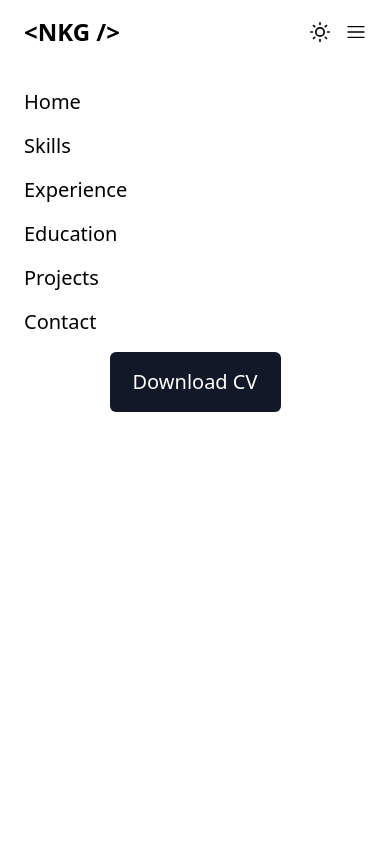
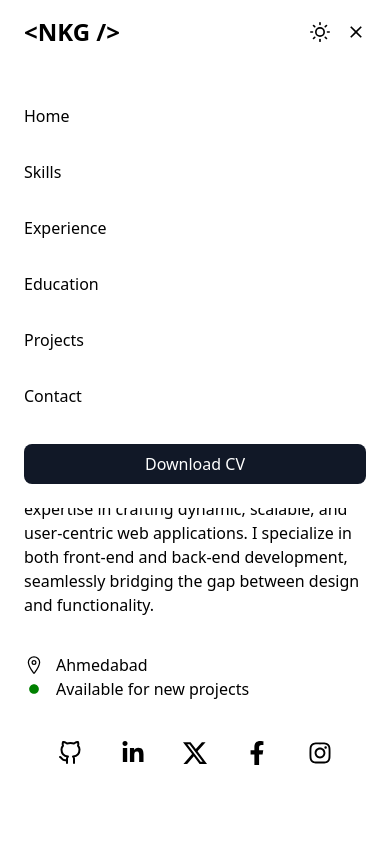
Before and after one commit to nischaygadher15/nkgdevs, a React (Vite) app: page / in a window 390 px wide. Both pictures are taken after a click on the icon 356 px from the left and 32 px from the top of the page. Shown: the top 844 px of the page. Built offline with nearby package versions, Linux system fonts and the light colour scheme.

Commit message:
Hamburgger menu done.

```diff
--- a/src/App.css
+++ b/src/App.css
@@ -1,8 +1,9 @@
-.expNavBar {
-  width: 100%;
-  height: calc(100vh - 64px);
-  position: fixed;
-  top: 64px;
-  left: 0px;
-  background-color: white;
+#navDrawer {
+  display: grid;
+  grid-template-rows: 0fr;
+  transition: grid-template-rows 300ms linear;
 }
+
+#navDrawerContent {
+  overflow: hidden;
+}
--- a/src/App.jsx
+++ b/src/App.jsx
@@ -8,11 +8,9 @@ import Education from "./Components/Education";
 import Projects from "./Components/Projects";
 
 function App() {
-  const [count, setCount] = useState(0);
-
   return (
     <div className="w-full h-full relative flex flex-col items-center">
-      <header className="w-full fixed z-50 flex justify-center shadow-md">
+      <header className="w-full bg-white fixed z-30 flex justify-center shadow-md">
         <Navbar />
       </header>
       <main className="container px-6">
--- a/src/Components/Navbar.jsx
+++ b/src/Components/Navbar.jsx
@@ -1,29 +1,46 @@
-import React, { useState } from "react";
-import { FaGreaterThan, FaLessThan } from "react-icons/fa";
+import React, { useEffect, useState } from "react";
 import { FiSun } from "react-icons/fi";
-import { RiArrowLeftWideFill, RiArrowRightWideFill } from "react-icons/ri";
 import { RxHamburgerMenu } from "react-icons/rx";
+import { IoMdClose } from "react-icons/io";
 
 const Navbar = () => {
   let [menu, setMenu] = useState(false);
-  // let expNavBar = {
-  //   height: "calc(100vh - 64px)",
-  //   position: "fixed",
-  //   top: "64px",
-  //   left: "0px",
-  //   backgroundColor: "white",
-  // };
 
-  let handleMenu = () => setMenu(!menu);
+  let handleMenu = (menuStatus) => {
+    let navDrawer = document.getElementById("navDrawer");
+    if (navDrawer != null) {
+      if (menuStatus) {
+        navDrawer.style.gridTemplateRows = "1fr";
+      } else {
+        navDrawer.style.gridTemplateRows = "0fr";
+      }
+    }
+  };
+
+  useEffect(() => {
+    handleMenu(menu);
+  }, [menu]);
 
   let closeMenu = () => setMenu(false);
+
+  useState(() => {
+    console.log(`menu Status: ${menu}`);
+  });
+
   return (
-    <div className="container px-6 h-16 bg-white flex flex-wrap justify-between items-center">
+    <div className="container max-h-16">
+      {/* Navbar */}
+      <nav
+        className={`px-6 h-16  bg-white flex flex-wrap justify-between items-center`}
+      >
+        {/* Logo */}
         <div className="text-2xl">
           <p className="font-bold">{`<NKG />`}</p>
         </div>
+
+        {/* Nav Links */}
         <div className="flex flex-wrap justify-evenly items-center  text-base">
-        <nav
+          {/* <nav
           className={`p-6 md:p-0 md:flex flex-col md:flex-row items-start flex-wrap md:items-center gap-4 lg:gap-6 text-xl md:text-base ${
             menu ? "expNavBar flex" : "hidden"
           }`}
@@ -50,27 +67,66 @@ const Navbar = () => {
           <button className="w-1/2 md:w-auto bg-gray-900 text-white mx-auto md:mx-0 px-3 py-4 md:py-1 rounded-md">
             Download CV
           </button>
-        </nav>
-        {/* <nav
-          className="fixed bg-white left-0 w-full p-6 md:p-0 flex flex-col md:flex-row items-start flex-wrap md:items-center gap-6 text-xl md:text-base"
-          style={{
-            height: "calc(100vh - 64px)",
-            top: "64px",
-          }}
+        </nav> */}
+          <nav
+            className={`p-6 md:p-0 hidden md:flex flex-col md:flex-row items-start flex-wrap md:items-center gap-4 lg:gap-6 text-xl md:text-base`}
           >
             <a href="#home">Home</a>
-          <a href="#about">About</a>
+            <a href="#skills">Skills</a>
+            <a href="#exps">Experience</a>
             <a href="#edu">Education</a>
-          <a href="#projects">Projects</a>
+            <a href="#project">Projects</a>
             <a href="#contact">Contact</a>
-
-          <button className="w-full md:w-auto py-4 bg-gray-900 text-white px-3 md:py-1 rounded-md">
+            <FiSun className="hidden md:block text-xl cursor-pointer" />
+            <button className="w-1/2 md:w-auto bg-gray-900 text-white mx-auto md:mx-0 px-3 py-4 md:py-1 rounded-md">
               Download CV
             </button>
-        </nav> */}
+          </nav>
           <div className="md:hidden flex gap-4 text-xl">
             <FiSun className="cursor-pointer" />
-          <RxHamburgerMenu className="cursor-pointer" onClick={handleMenu} />
+            {menu ? (
+              <IoMdClose
+                className="cursor-pointer"
+                onClick={() => setMenu(!menu)}
+              />
+            ) : (
+              <RxHamburgerMenu
+                className="cursor-pointer"
+                onClick={() => setMenu(!menu)}
+              />
+            )}
+          </div>
+        </div>
+      </nav>
+
+      {/*<================================== Drawer =======================================>*/}
+
+      <div id="navDrawer" className="bg-white">
+        <div id="navDrawerContent">
+          <nav className="py-6 flex flex-wrap flex-col">
+            <a href="#home" className="py-4 px-6 hover:bg-gray-400">
+              Home
+            </a>
+            <a href="#skills" className="py-4 px-6 hover:bg-gray-400">
+              Skills
+            </a>
+            <a href="#exps" className="py-4 px-6 hover:bg-gray-400">
+              Experience
+            </a>
+            <a href="#edu" className="py-4 px-6 hover:bg-gray-400">
+              Education
+            </a>
+            <a href="#project" className="py-4 px-6 hover:bg-gray-400">
+              Projects
+            </a>
+            <a href="#contact" className="py-4 px-6 hover:bg-gray-400">
+              Contact
+            </a>
+
+            <button className="md:w-auto bg-gray-900 text-white p-2 md:py-1 mt-5 mx-6 rounded-lg">
+              Download CV
+            </button>
+          </nav>
         </div>
       </div>
     </div>
```
Lines whose indentation alone changed are shown as unchanged.
